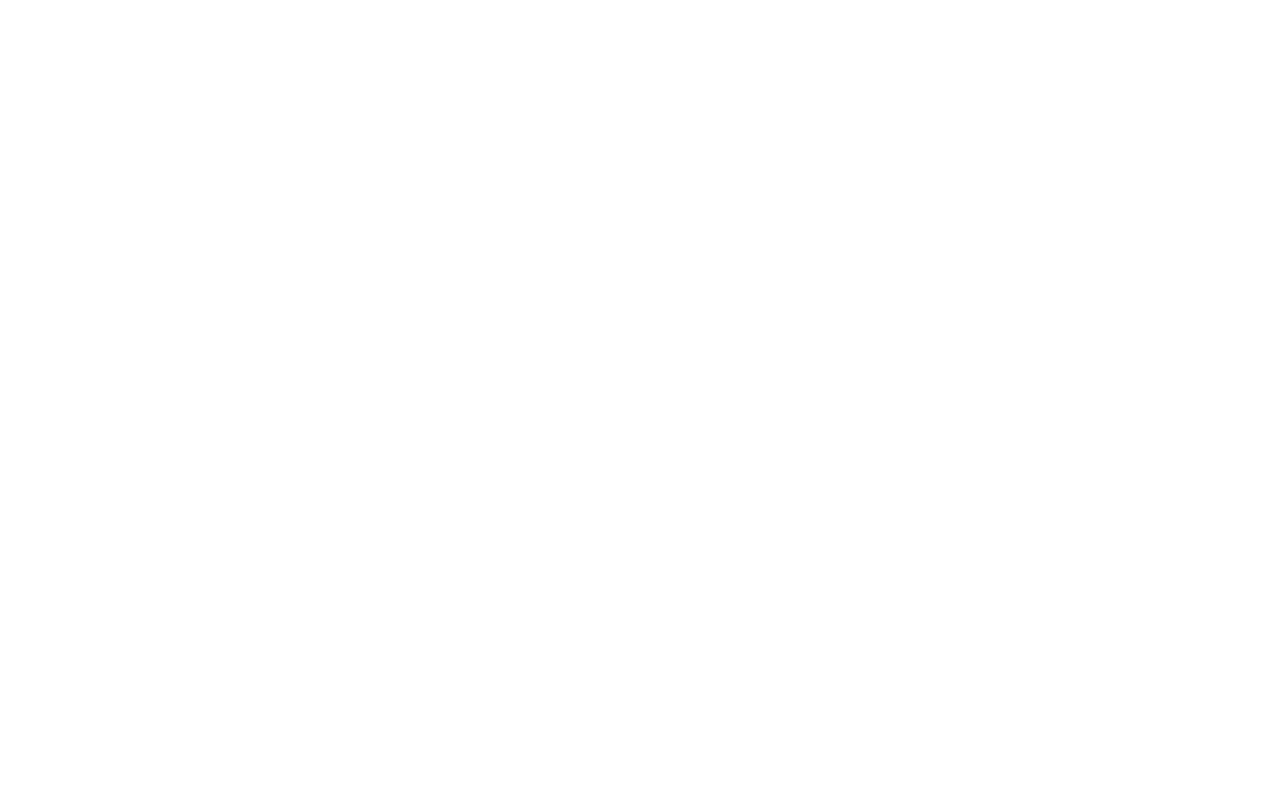
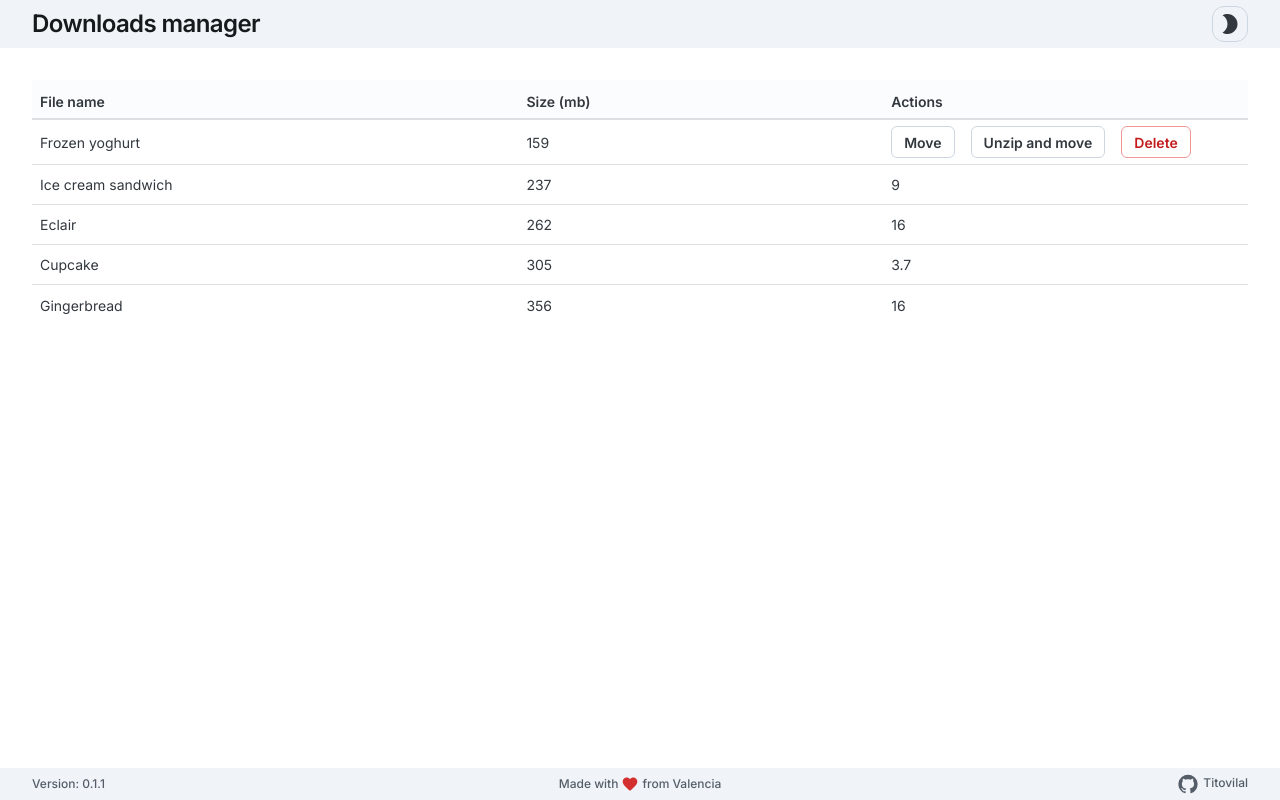
Before and after one commit to Titovilal/downloads-manager, a Next.js app: page / in a window 1280 px wide. Built offline with nearby package versions, Linux system fonts and the light colour scheme.

Commit message:
Add Downloads manager page layout

```diff
--- a/src/app/page.tsx
+++ b/src/app/page.tsx
@@ -1,3 +1,137 @@
+import { Card, Button, Box, IconButton, Table, Typography } from "@mui/joy";
+import FavoriteIcon from "@mui/icons-material/Favorite";
+import ModeNightIcon from "@mui/icons-material/ModeNight";
+import GitHubIcon from "@mui/icons-material/GitHub";
+import Link from "next/link";
 export default function Home() {
-  return <></>;
+  return (
+    <>
+      <main>
+        <Box
+          sx={{
+            display: "grid",
+            bgcolor: "neutral.100",
+            gridTemplateColumns: `1fr 1fr 1fr`,
+            minHeight: "100vh",
+            gridTemplateRows: "3rem 1fr 2rem",
+            gridTemplateAreas: `
+              "top top top "
+              "main main main"
+              "bottom bottom bottom"`,
+          }}
+        >
+          <Box
+            sx={{
+              gridArea: "top",
+              bgcolor: "neutral.100",
+              display: "flex",
+              alignItems: "center",
+              justifyContent: "space-between",
+              px: "2rem",
+            }}
+          >
+            <Typography level="h3">Downloads manager</Typography>
+            <IconButton sx={{ borderRadius: "lg" }} variant="outlined">
+              <ModeNightIcon />
+            </IconButton>
+          </Box>
+
+          <Box sx={{ gridArea: "main", bgcolor: "white" }}>
+            <Box sx={{ m: "2rem" }}>
+              <Table aria-label="basic table" sx={{}}>
+                <thead>
+                  <tr>
+                    <th style={{ width: "40%" }}>File name</th>
+                    <th>Size (mb)</th>
+                    <th>Actions</th>
+                  </tr>
+                </thead>
+                <tbody>
+                  <tr>
+                    <td>Frozen yoghurt</td>
+                    <td>159</td>
+                    <td>
+                      <Box sx={{ display: "flex", gap: "1rem" }}>
+                        <Button variant="outlined" size="sm" color="neutral">
+                          Move
+                        </Button>
+                        <Button variant="outlined" size="sm" color="neutral">
+                          Unzip and move
+                        </Button>
+                        <Button variant="outlined" size="sm" color="danger">
+                          Delete
+                        </Button>
+                      </Box>
+                    </td>
+                  </tr>
+                  <tr>
+                    <td>Ice cream sandwich</td>
+                    <td>237</td>
+                    <td>9</td>
+                  </tr>
+                  <tr>
+                    <td>Eclair</td>
+                    <td>262</td>
+                    <td>16</td>
+                  </tr>
+                  <tr>
+                    <td>Cupcake</td>
+                    <td>305</td>
+                    <td>3.7</td>
+                  </tr>
+                  <tr>
+                    <td>Gingerbread</td>
+                    <td>356</td>
+                    <td>16</td>
+                  </tr>
+                </tbody>
+              </Table>
+            </Box>
+          </Box>
+          {/* bottom */}
+          <Box
+            sx={{
+              gridArea: "bottom",
+              display: "flex",
+              justifyContent: "center",
+              alignItems: "center",
+            }}
+          >
+            <Typography
+              level="body-xs"
+              sx={{
+                display: "flex",
+                alignItems: "center",
+                position: "absolute",
+                left: "2rem",
+              }}
+            >
+              Version: 0.1.1
+            </Typography>
+            <Typography
+              level="body-xs"
+              sx={{ display: "flex", alignItems: "center" }}
+            >
+              Made with <FavoriteIcon color="error" sx={{ px: "0.2rem" }} />
+              from Valencia
+            </Typography>
+
+            <Typography
+              level="body-xs"
+              sx={{
+                display: "flex",
+                alignItems: "center",
+                position: "absolute",
+                right: "2rem",
+              }}
+            >
+              <Link href="https://github.com/Titovilal">
+                <GitHubIcon sx={{ px: "0.1rem" }} /> Titovilal
+              </Link>
+            </Typography>
+          </Box>
+        </Box>
+      </main>
+    </>
+  );
 }
```
